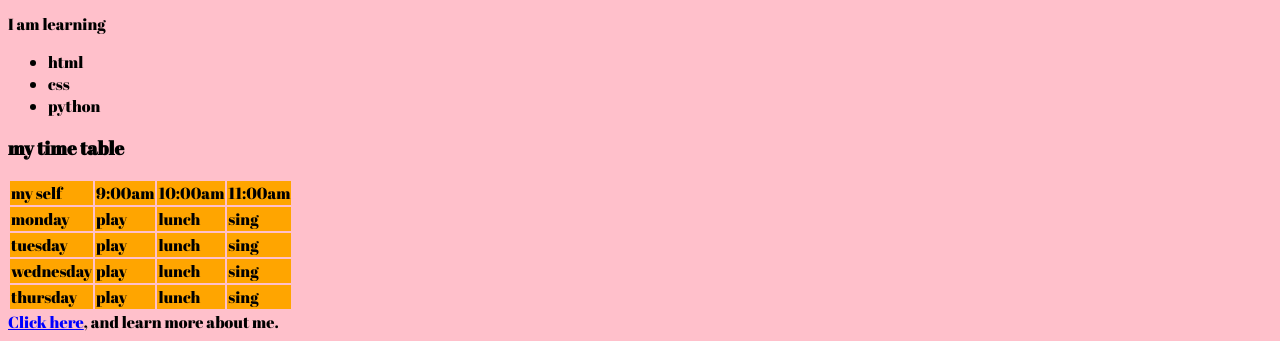
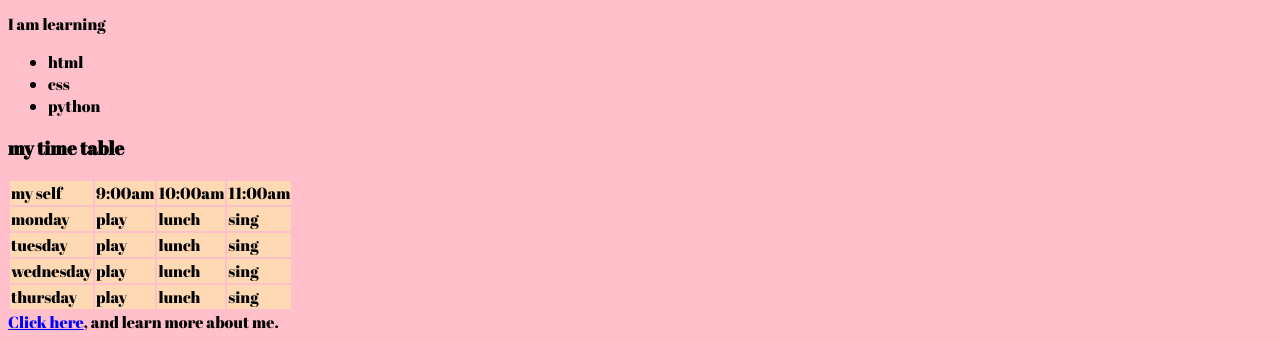
Before and after one commit to samairachhabria/samaira, a plain HTML site: page index.html in a window 1280 px wide. Shown: the part 529-870 px from the top of the page. Drawn offline with Linux system fonts and the light colour scheme.

Commit message:
Update style.css

```diff
--- a/style.css
+++ b/style.css
@@ -18,7 +18,7 @@ img{
     width:150px;
 }
 td{
-background-color: orange;
+background-color:  #ffd9b3;
 }
 div#nav{
 background-color: #FFDAB9;
```
